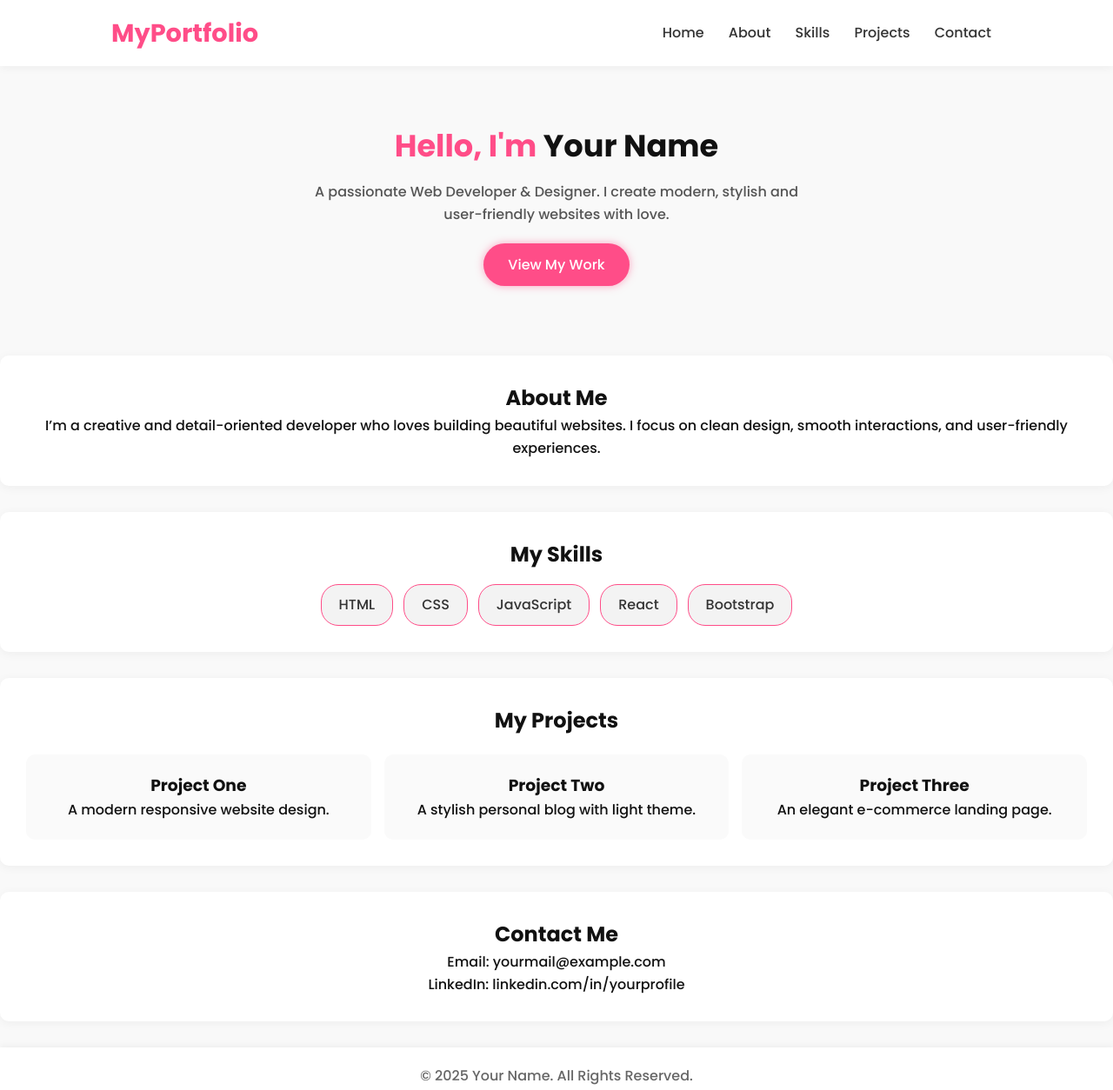
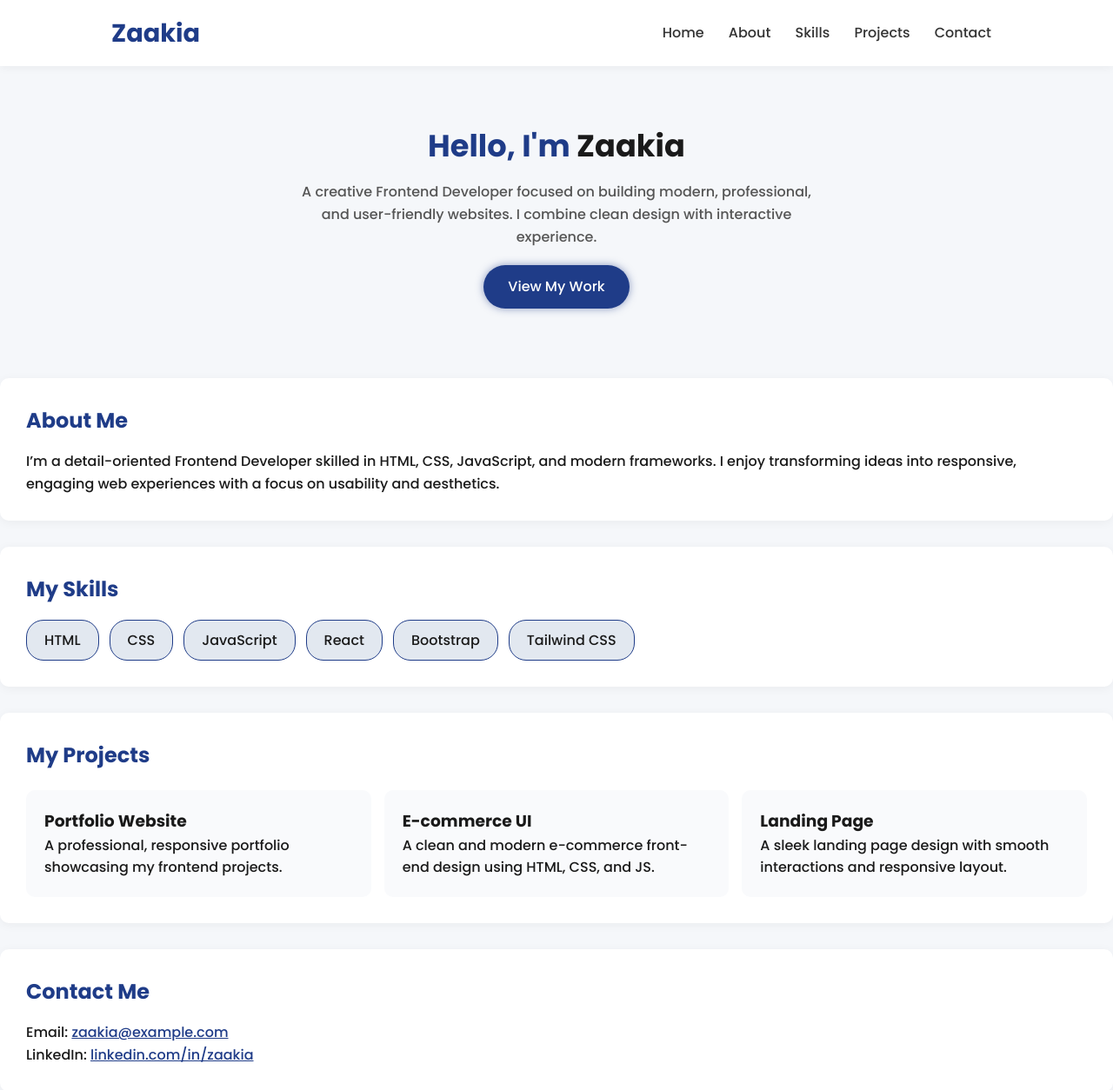
Before and after one commit to zaakia-rgb/portfolio, a plain HTML site: page index.html in a window 1280 px wide. Shown: the top 1254 px of the page at 87% size. Drawn offline with Linux system fonts and the light colour scheme.

Commit message:
Update index.html

```diff
--- a/index.html
+++ b/index.html
@@ -3,7 +3,7 @@
 <head>
   <meta charset="UTF-8">
   <meta name="viewport" content="width=device-width, initial-scale=1.0">
-  <title>My Portfolio</title>
+  <title>Zaakia | Frontend Developer</title>
   <link href="https://fonts.googleapis.com/css2?family=Poppins:wght@300;500;700&display=swap" rel="stylesheet">
   <style>
     * {
@@ -14,8 +14,8 @@
     }
 
     body {
-      background: #f9f9f9;
-      color: #111;
+      background: #f5f7fa;
+      color: #1a1a1a;
       line-height: 1.6;
     }
 
@@ -24,7 +24,7 @@
       justify-content: space-between;
       align-items: center;
       padding: 15px 10%;
-      background: #fff;
+      background: #ffffff;
       position: fixed;
       width: 100%;
       top: 0;
@@ -33,8 +33,9 @@
     }
 
     header h1 {
-      color: #ff4d88;
+      color: #1f3c88;
       font-size: 1.8rem;
+      font-weight: 700;
     }
 
     nav a {
@@ -46,7 +47,7 @@
     }
 
     nav a:hover {
-      color: #ff4d88;
+      color: #1f3c88;
     }
 
     section {
@@ -60,7 +61,7 @@
 
     .hero h2 {
       font-size: 2.2rem;
-      color: #ff4d88;
+      color: #1f3c88;
     }
 
     .hero p {
@@ -75,31 +76,37 @@
       display: inline-block;
       margin-top: 20px;
       padding: 12px 28px;
-      background: #ff4d88;
+      background: #1f3c88;
       color: #fff;
       border-radius: 30px;
       text-decoration: none;
       transition: 0.3s;
-      box-shadow: 0 0 10px rgba(255, 77, 136, 0.5);
+      box-shadow: 0 0 10px rgba(31,60,136,0.5);
     }
 
     .btn:hover {
-      background: #e63b75;
-      box-shadow: 0 0 20px rgba(255, 77, 136, 0.7);
+      background: #162a66;
+      box-shadow: 0 0 20px rgba(31,60,136,0.7);
     }
 
     .about, .skills, .projects, .contact {
-      background: #fff;
+      background: #ffffff;
       margin-top: 30px;
       border-radius: 10px;
       padding: 30px;
       box-shadow: 0 2px 12px rgba(0,0,0,0.05);
+      text-align: left;
+    }
+
+    .about h2, .skills h2, .projects h2, .contact h2 {
+      color: #1f3c88;
+      margin-bottom: 15px;
     }
 
     .skills ul {
       display: flex;
       flex-wrap: wrap;
-      justify-content: center;
+      justify-content: flex-start;
       gap: 12px;
       margin-top: 15px;
     }
@@ -107,10 +114,10 @@
     .skills li {
       list-style: none;
       padding: 10px 20px;
-      background: #f3f3f3;
+      background: #e2e8f0;
       border-radius: 20px;
-      border: 1px solid #ff4d88;
-      color: #333;
+      border: 1px solid #1f3c88;
+      color: #1a1a1a;
       font-weight: 500;
     }
 
@@ -122,7 +129,7 @@
     }
 
     .project-card {
-      background: #fafafa;
+      background: #f9fafc;
       border-radius: 10px;
       padding: 20px;
       transition: 0.3s;
@@ -130,25 +137,29 @@
     }
 
     .project-card:hover {
-      border: 1px solid #ff4d88;
+      border: 1px solid #1f3c88;
       transform: translateY(-5px);
-      box-shadow: 0 0 15px rgba(255, 77, 136, 0.3);
+      box-shadow: 0 0 15px rgba(31,60,136,0.3);
     }
 
     footer {
       text-align: center;
       padding: 20px;
       margin-top: 30px;
-      background: #fff;
+      background: #ffffff;
       color: #666;
       box-shadow: 0 -2px 8px rgba(0,0,0,0.05);
+    }
+
+    a {
+      color: #1f3c88;
     }
   </style>
 </head>
 <body>
 
   <header>
-    <h1>MyPortfolio</h1>
+    <h1>Zaakia</h1>
     <nav>
       <a href="#hero">Home</a>
       <a href="#about">About</a>
@@ -159,14 +170,14 @@
   </header>
 
   <section id="hero" class="hero">
-    <h2>Hello, I'm <span style="color:#111;">Your Name</span></h2>
-    <p>A passionate Web Developer & Designer. I create modern, stylish and user-friendly websites with love.</p>
+    <h2>Hello, I'm <span style="color:#1a1a1a;">Zaakia</span></h2>
+    <p>A creative Frontend Developer focused on building modern, professional, and user-friendly websites. I combine clean design with interactive experience.</p>
     <a href="#projects" class="btn">View My Work</a>
   </section>
 
   <section id="about" class="about">
     <h2>About Me</h2>
-    <p>I’m a creative and detail-oriented developer who loves building beautiful websites. I focus on clean design, smooth interactions, and user-friendly experiences.</p>
+    <p>I’m a detail-oriented Frontend Developer skilled in HTML, CSS, JavaScript, and modern frameworks. I enjoy transforming ideas into responsive, engaging web experiences with a focus on usability and aesthetics.</p>
   </section>
 
   <section id="skills" class="skills">
@@ -177,6 +188,7 @@
       <li>JavaScript</li>
       <li>React</li>
       <li>Bootstrap</li>
+      <li>Tailwind CSS</li>
     </ul>
   </section>
 
@@ -184,28 +196,28 @@
     <h2>My Projects</h2>
     <div class="projects-grid">
       <div class="project-card">
-        <h3>Project One</h3>
-        <p>A modern responsive website design.</p>
+        <h3>Portfolio Website</h3>
+        <p>A professional, responsive portfolio showcasing my frontend projects.</p>
       </div>
       <div class="project-card">
-        <h3>Project Two</h3>
-        <p>A stylish personal blog with light theme.</p>
+        <h3>E-commerce UI</h3>
+        <p>A clean and modern e-commerce front-end design using HTML, CSS, and JS.</p>
       </div>
       <div class="project-card">
-        <h3>Project Three</h3>
-        <p>An elegant e-commerce landing page.</p>
+        <h3>Landing Page</h3>
+        <p>A sleek landing page design with smooth interactions and responsive layout.</p>
       </div>
     </div>
   </section>
 
   <section id="contact" class="contact">
     <h2>Contact Me</h2>
-    <p>Email: yourmail@example.com</p>
-    <p>LinkedIn: linkedin.com/in/yourprofile</p>
+    <p>Email: <a href="mailto:zaakia@example.com">zaakia@example.com</a></p>
+    <p>LinkedIn: <a href="https://linkedin.com/in/zaakia" target="_blank">linkedin.com/in/zaakia</a></p>
   </section>
 
   <footer>
-    <p>&copy; 2025 Your Name. All Rights Reserved.</p>
+    <p>&copy; 2025 Zaakia. All Rights Reserved.</p>
   </footer>
 
 </body>
```
